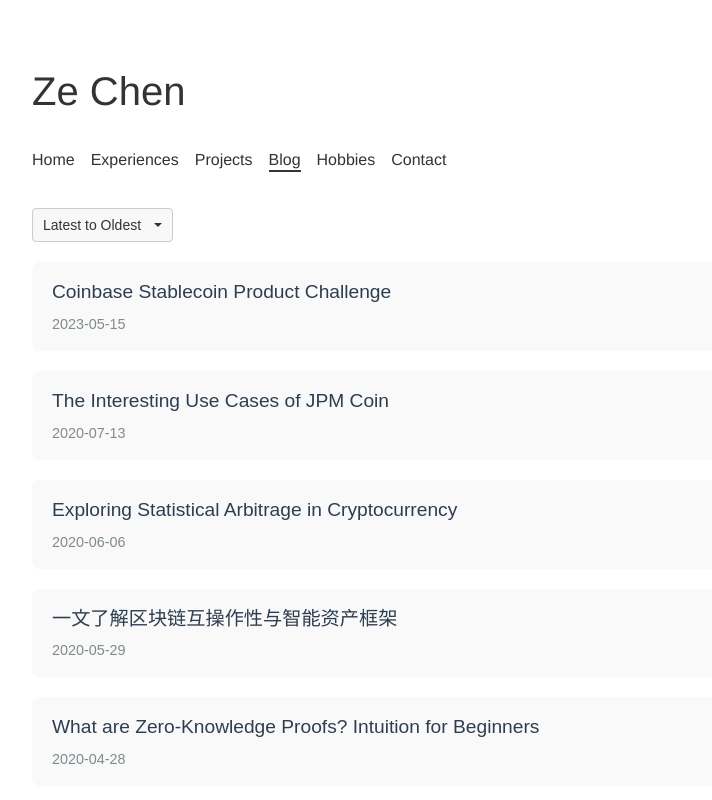
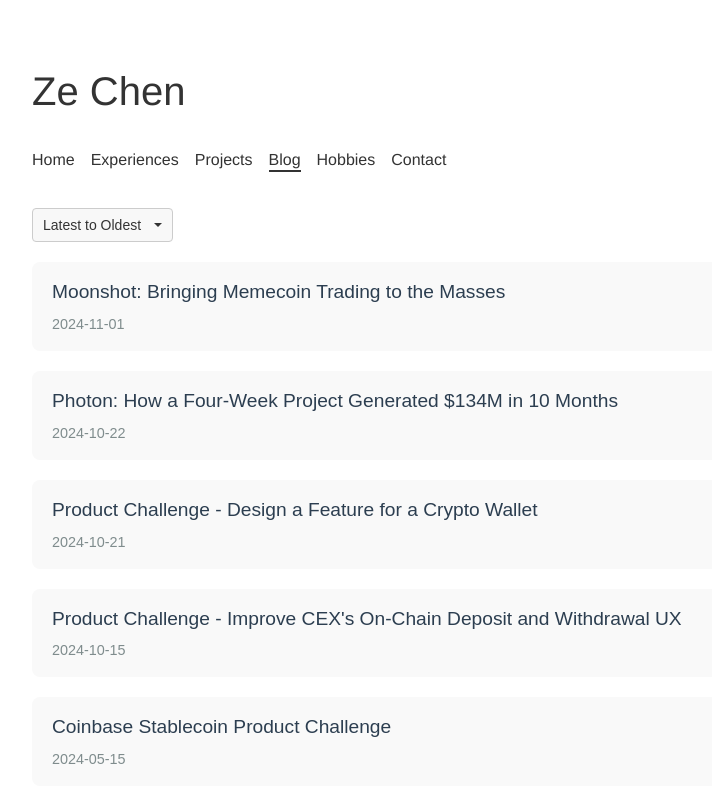
Before and after one commit to ze-codes/ze-codes.github.io, a React (Create React App) app: page /blog in a window 1280 px wide. Shown: the top 800 px of the page, without its empty margins (208-920 px from the left). Built offline with nearby package versions, Linux system fonts and the light colour scheme.

Commit message:
add new blog entries

```diff
--- a/public/index.html
+++ b/public/index.html
@@ -5,10 +5,7 @@
     <link rel="icon" href="%PUBLIC_URL%/favicon.ico" />
     <meta name="viewport" content="width=device-width, initial-scale=1" />
     <meta name="theme-color" content="#000000" />
-    <meta
-      name="description"
-      content="Ze's personal portfolio"
-    />
+    <meta name="description" content="Ze's personal portfolio" />
     <link rel="apple-touch-icon" href="%PUBLIC_URL%/logo192.png" />
     <!--
       manifest.json provides metadata used when your web app is installed on a
@@ -25,7 +22,10 @@
       Learn how to configure a non-root public URL by running `npm run build`.
     -->
     <title>Ze Codes</title>
-    <link href="https://fonts.googleapis.com/css2?family=Roboto:wght@300;400;700&display=swap" rel="stylesheet">
+    <link
+      href="https://fonts.googleapis.com/css2?family=Roboto:wght@300;400;700&display=swap"
+      rel="stylesheet"
+    />
     <script type="text/javascript">
       // Single Page Apps for GitHub Pages
       // MIT License
@@ -37,16 +37,22 @@
       // When the single page app is loaded further down in this file,
       // the correct url will be waiting in the browser's history for
       // the single page app to route accordingly.
-      (function(l) {
-        if (l.search[1] === '/' ) {
-          var decoded = l.search.slice(1).split('&').map(function(s) {
-            return s.replace(/~and~/g, '&')
-          }).join('?');
-          window.history.replaceState(null, null,
-              l.pathname.slice(0, -1) + decoded + l.hash
+      (function (l) {
+        if (l.search[1] === "/") {
+          var decoded = l.search
+            .slice(1)
+            .split("&")
+            .map(function (s) {
+              return s.replace(/~and~/g, "&");
+            })
+            .join("?");
+          window.history.replaceState(
+            null,
+            null,
+            l.pathname.slice(0, -1) + decoded + l.hash
           );
         }
-      }(window.location))
+      })(window.location);
     </script>
   </head>
   <body>
--- a/src/components/Blog.tsx
+++ b/src/components/Blog.tsx
@@ -1,12 +1,14 @@
-import React, { useState } from 'react';
+import React, { useState } from "react";
 
 function Blog() {
-  const [sortOrder, setSortOrder] = useState('latest');
+  const [sortOrder, setSortOrder] = useState("latest");
 
   const sortedBlogPosts = [...blogPosts].sort((a, b) => {
     const dateA = new Date(a.date);
     const dateB = new Date(b.date);
-    return sortOrder === 'latest' ? dateB.getTime() - dateA.getTime() : dateA.getTime() - dateB.getTime();
+    return sortOrder === "latest"
+      ? dateB.getTime() - dateA.getTime()
+      : dateA.getTime() - dateB.getTime();
   });
 
   const handleSortChange = (event: React.ChangeEvent<HTMLSelectElement>) => {
@@ -41,60 +43,81 @@
 
 const blogPosts = [
   {
+    title: "Moonshot: Bringing Memecoin Trading to the Masses",
+    date: "2024-11-01",
+    link: "https://zespace.notion.site/Moonshot-Bringing-Memecoin-Trading-to-the-Masses-1315df8e68ee80ac98dff470b26b8ecd",
+  },
+  {
+    title: "Photon: How a Four-Week Project Generated $134M in 10 Months",
+    date: "2024-10-22",
+    link: "https://zespace.notion.site/Photon-How-a-Four-Week-Project-Generated-134M-in-10-Months-1275df8e68ee80e9b972cb6d35ab14d1",
+  },
+  {
+    title: "Product Challenge - Design a Feature for a Crypto Wallet",
+    date: "2024-10-21",
+    link: "https://zespace.notion.site/Product-Challenge-Design-a-Feature-for-a-Crypto-Wallet-1265df8e68ee801fb76ae0fd8491c759",
+  },
+  {
+    title:
+      "Product Challenge - Improve CEX's On-Chain Deposit and Withdrawal UX",
+    date: "2024-10-15",
+    link: "https://zespace.notion.site/Product-Challenge-Improve-CEX-s-On-Chain-Deposit-and-Withdrawal-UX-1205df8e68ee80f79afcd9ce57c88890",
+  },
+  {
     title: "Coinbase Stablecoin Product Challenge",
-    date: "2023-05-15",
-    link: "https://www.notion.so/Coinbase-Stablecoin-Product-Challenge-fd44d2aa518d4bbb8ed4d22835bfc1b5?pvs=21"
+    date: "2024-05-15",
+    link: "https://www.notion.so/Coinbase-Stablecoin-Product-Challenge-fd44d2aa518d4bbb8ed4d22835bfc1b5",
   },
   {
     title: "What are Zero-Knowledge Proofs? Intuition for Beginners",
     date: "2020-04-28",
-    link: "https://medium.com/@ze_chen/what-are-zero-knowledge-proofs-intuition-for-beginners-ef4dadccb61e"
+    link: "https://medium.com/@ze_chen/what-are-zero-knowledge-proofs-intuition-for-beginners-ef4dadccb61e",
   },
   {
     title: "Exploring Statistical Arbitrage in Cryptocurrency",
     date: "2020-06-06",
-    link: "https://medium.com/analytics-vidhya/exploring-statistical-arbitrage-in-cryptocurrency-924ad6bf2a57"
+    link: "https://medium.com/analytics-vidhya/exploring-statistical-arbitrage-in-cryptocurrency-924ad6bf2a57",
   },
   {
     title: "The Interesting Use Cases of JPM Coin",
     date: "2020-07-13",
-    link: "https://medium.com/coinmonks/the-interesting-use-cases-of-jpm-coin-3cbe1b747e1f"
+    link: "https://medium.com/coinmonks/the-interesting-use-cases-of-jpm-coin-3cbe1b747e1f",
   },
   {
     title: "一文了解区块链互操作性与智能资产框架",
     date: "2020-05-29",
-    link: "https://zespace.notion.site/8b987265462746daaf119d796cff0fc4"
+    link: "https://zespace.notion.site/8b987265462746daaf119d796cff0fc4",
   },
   {
     title: "从诺亚暴雷事件再谈供应链金融的先进治理",
     date: "2020-04-10",
-    link: "https://zespace.notion.site/fff5df8e68ee8000896bd38732918eb0"
+    link: "https://zespace.notion.site/fff5df8e68ee8000896bd38732918eb0",
   },
   {
     title: "DeFi系统性崩溃后如何才能走出困境",
     date: "2020-04-05",
-    link: "https://zespace.notion.site/DeFi-795128e49de342f8a5c79c54419122c8"
+    link: "https://zespace.notion.site/DeFi-795128e49de342f8a5c79c54419122c8",
   },
   {
     title: "密码学解读：隐私危机下我们如何为数据穿上防弹衣",
     date: "2020-03-27",
-    link: "https://zespace.notion.site/26d0ac2f312e4c8eb0b534b612632601"
+    link: "https://zespace.notion.site/26d0ac2f312e4c8eb0b534b612632601",
   },
   {
     title: "密码学解读：生活中可见的加密技术",
     date: "2020-03-21",
-    link: "https://zespace.notion.site/504b24f7b1624143ba37ecfc6b9f82f3"
+    link: "https://zespace.notion.site/504b24f7b1624143ba37ecfc6b9f82f3",
   },
   {
     title: "密码学解读：为人类的隐私而战的历史",
     date: "2020-03-12",
-    link: "https://zespace.notion.site/73fa98980b074f6babb81654c8fa58dd"
+    link: "https://zespace.notion.site/73fa98980b074f6babb81654c8fa58dd",
   },
   {
     title: "了解零知识证明，阿里巴巴与强盗的故事",
     date: "2020-03-05",
-    link: "https://zespace.notion.site/358bcb4856814d2eb304d868ff06ff5b"
-  }
+    link: "https://zespace.notion.site/358bcb4856814d2eb304d868ff06ff5b",
+  },
 ];
 
 export default Blog;
--- a/src/components/Home.tsx
+++ b/src/components/Home.tsx
@@ -144,15 +144,15 @@
 
         <section className="key-experiences">
           <div className="achievement-grid">
-            <Link to="/experience" className="achievement-item">
+            <Link to="/experiences" className="achievement-item">
               <div className="achievement-number">$11.6M</div>
               <div className="achievement-description">raised</div>
             </Link>
-            <Link to="/experience" className="achievement-item">
+            <Link to="/experiences" className="achievement-item">
               <div className="achievement-number">$70M</div>
               <div className="achievement-description">managed</div>
             </Link>
-            <Link to="/experience" className="achievement-item">
+            <Link to="/experiences" className="achievement-item">
               <div className="achievement-number">$6M</div>
               <div className="achievement-description">
                 revenue generated in 2 years
```
